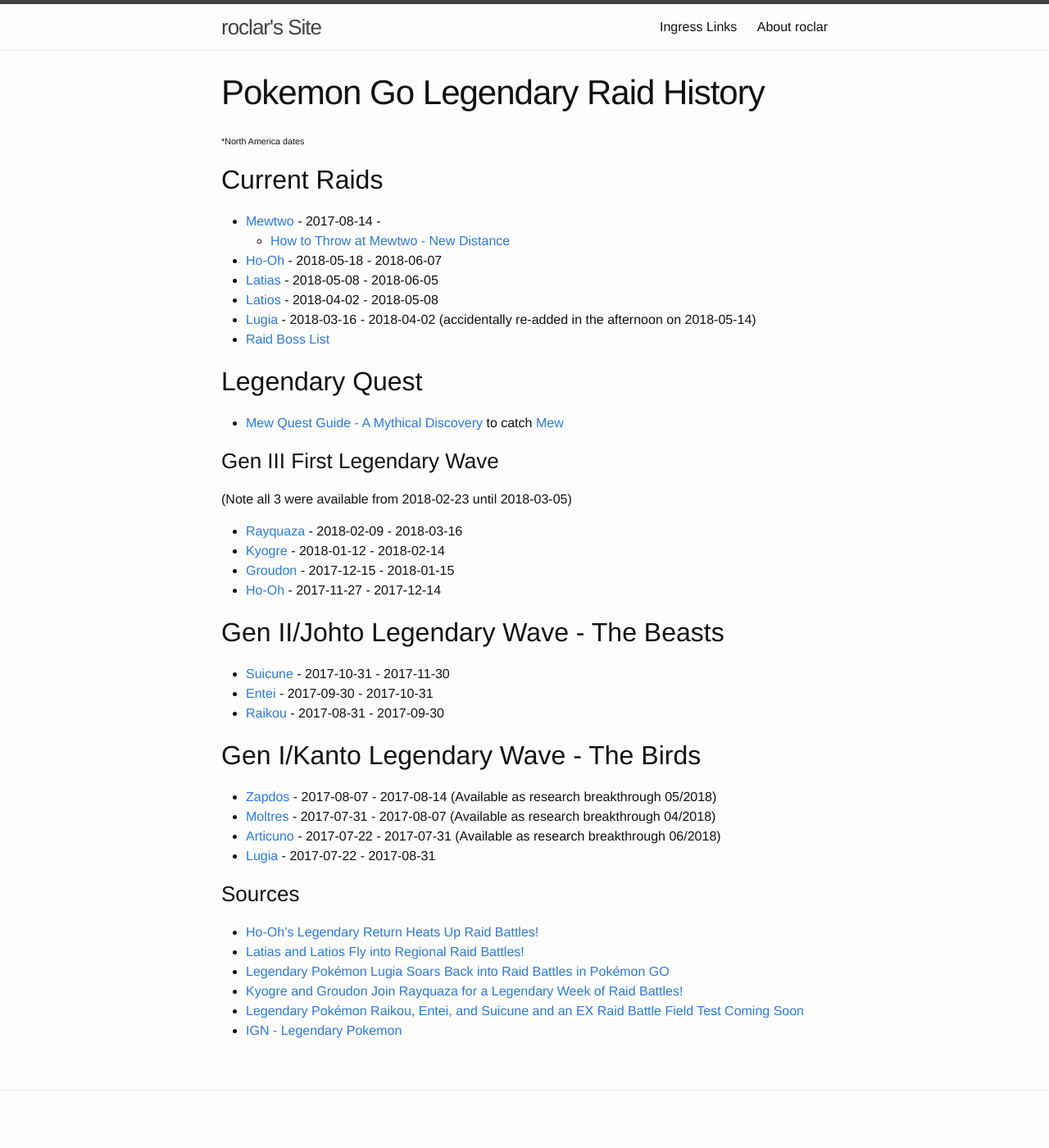
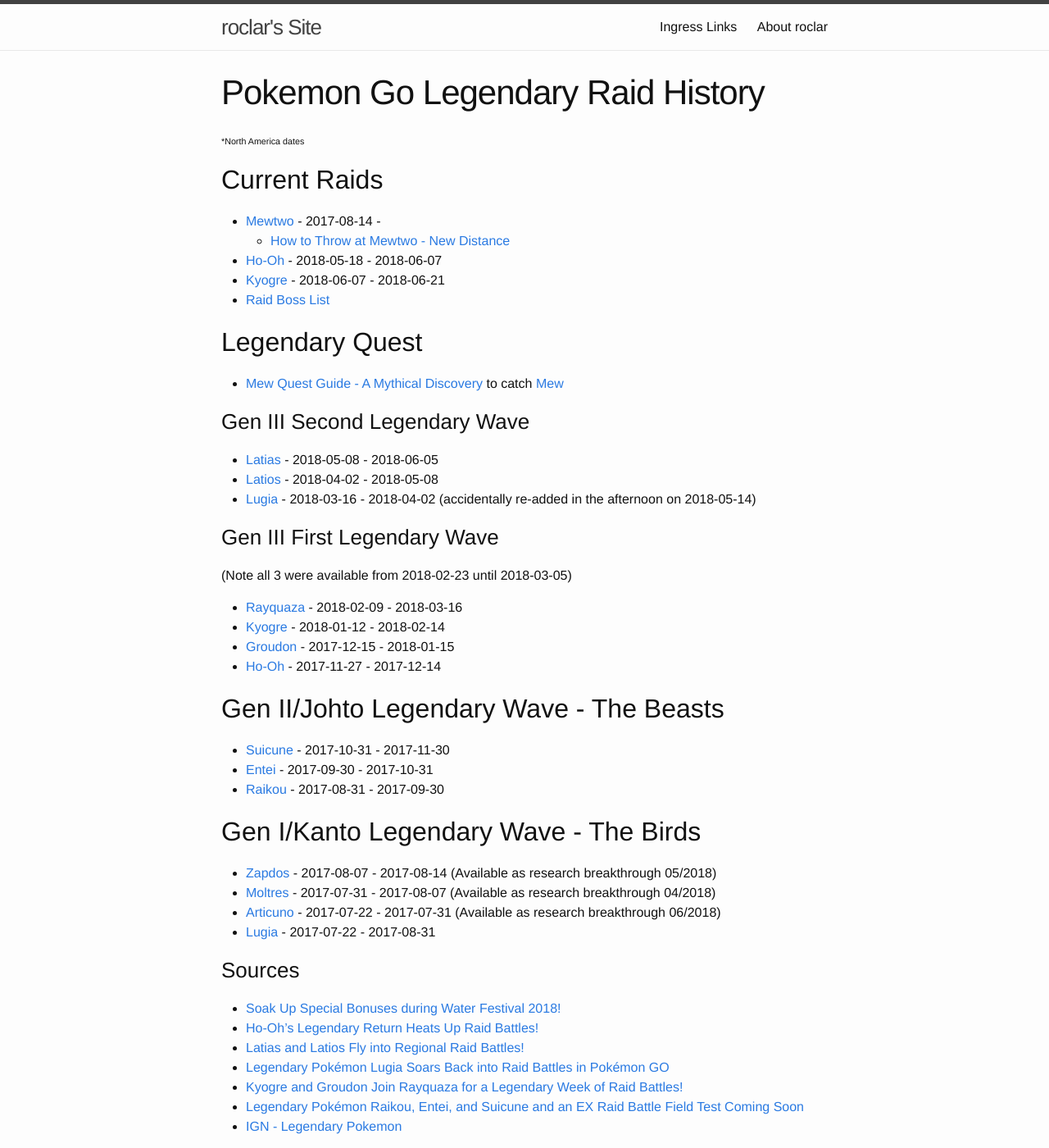
Before and after one commit to roclar/roclar.github.io, a Jekyll site: the page built from PoGoLegendaryHistory.md, in a window 1280 px wide and 1400 px high. Shown: the whole window at 82% size. Built offline with Jekyll 4.4.1, drawn with Linux system fonts in a browser that asks for light colours.

Commit message:
Added Kyogre return

```diff
--- a/PoGoLegendaryHistory.md
+++ b/PoGoLegendaryHistory.md
@@ -9,13 +9,16 @@
 - [Mewtwo](https://db.pokemongohub.net/pokemon/150) - 2017-08-14 -
     - [How to Throw at Mewtwo - New Distance](https://www.youtube.com/watch?v=hmo9-FMX7CU)
 - [Ho-Oh](https://db.pokemongohub.net/pokemon/250) - 2018-05-18 - 2018-06-07
-- [Latias](https://db.pokemongohub.net/pokemon/380) - 2018-05-08 - 2018-06-05
-- [Latios](https://db.pokemongohub.net/pokemon/381) - 2018-04-02 - 2018-05-08
-- [Lugia](https://db.pokemongohub.net/pokemon/249) - 2018-03-16 - 2018-04-02 (accidentally re-added in the afternoon on 2018-05-14)
+- [Kyogre](https://db.pokemongohub.net/pokemon/382) - 2018-06-07 - 2018-06-21
 - [Raid Boss List](https://pokemongo.gamepress.gg/raid-boss-list)
 
 ## Legendary Quest
 - [Mew Quest Guide - A Mythical Discovery](https://pokemongohub.net/post/guide/a-mythical-discovery-guide/) to catch [Mew](https://db.pokemongohub.net/pokemon/151)
+
+### Gen III Second Legendary Wave
+- [Latias](https://db.pokemongohub.net/pokemon/380) - 2018-05-08 - 2018-06-05
+- [Latios](https://db.pokemongohub.net/pokemon/381) - 2018-04-02 - 2018-05-08
+- [Lugia](https://db.pokemongohub.net/pokemon/249) - 2018-03-16 - 2018-04-02 (accidentally re-added in the afternoon on 2018-05-14)
 
 ### Gen III First Legendary Wave
 (Note all 3 were available from 2018-02-23 until 2018-03-05)
@@ -36,6 +39,7 @@
 - [Lugia](https://db.pokemongohub.net/pokemon/249) - 2017-07-22 - 2017-08-31
 
 ### Sources
+- [Soak Up Special Bonuses during Water Festival 2018!](https://pokemongolive.com/post/waterfestival2018/)
 - [Ho-Oh’s Legendary Return Heats Up Raid Battles!](https://pokemongolive.com/post/legendary-hooh051818/)
 - [Latias and Latios Fly into Regional Raid Battles!](https://pokemongolive.com/post/legendary-latioslatias/)
 - [Legendary Pokémon Lugia Soars Back into Raid Battles in Pokémon GO](https://pokemongolive.com/en/post/lugia031518/)
```
